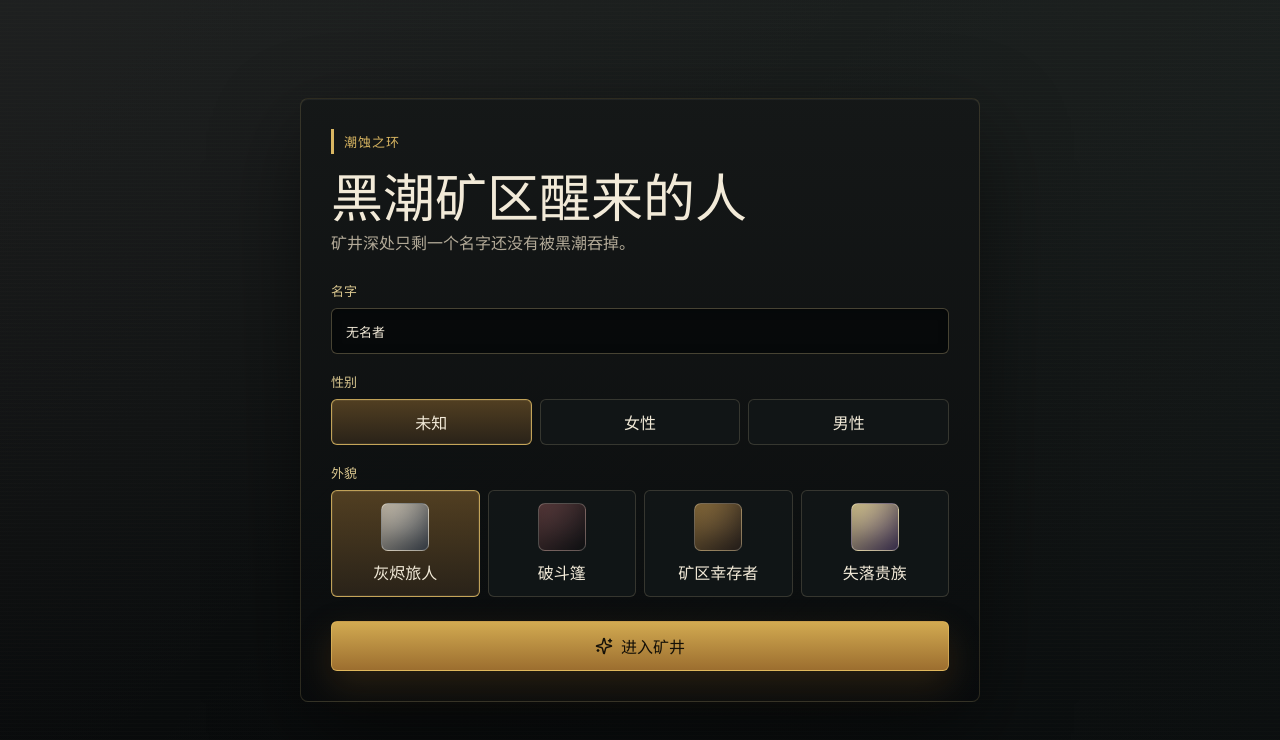
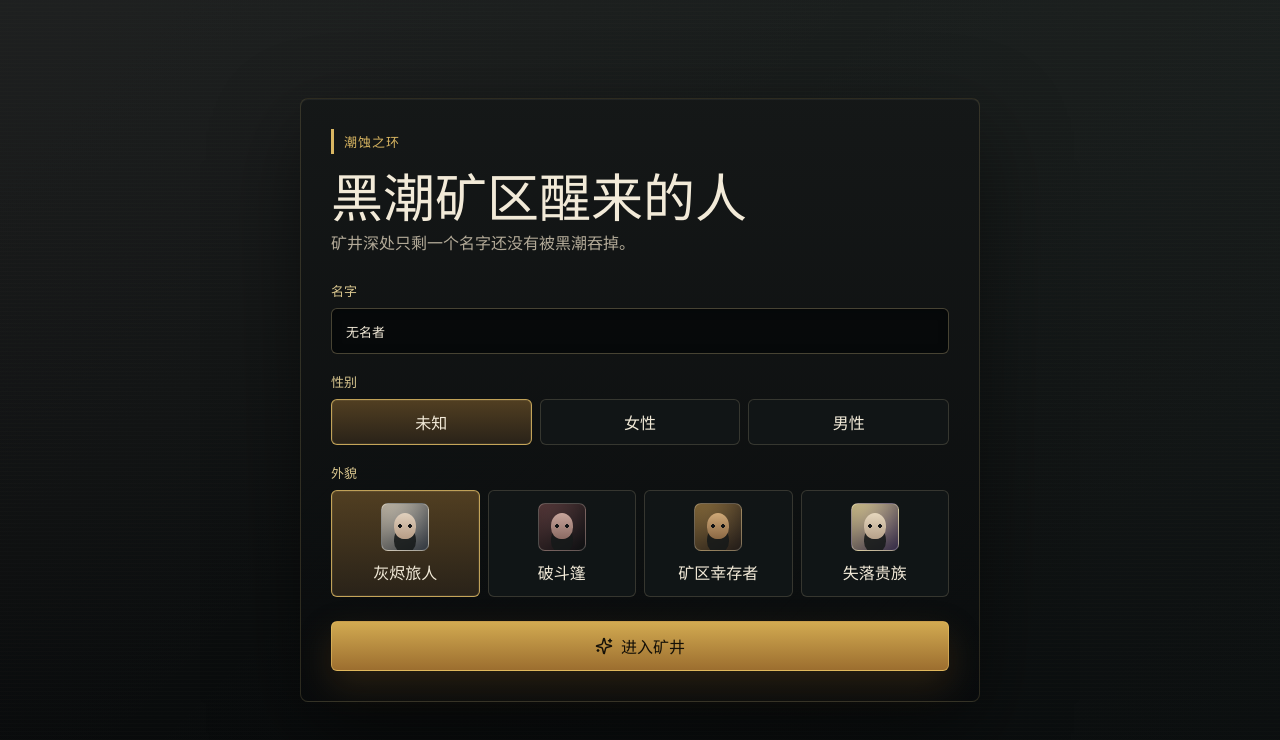
Before and after one commit to hannnnnnnny/RPG-Game, a React (Vite) app: page / in a window 1280 px wide. Shown: the top 740 px of the page. Built offline with nearby package versions, Linux system fonts and the light colour scheme.

Commit message:
Make prototype characters face-readable

```diff
--- a/src/game/scenes/MineIntroScene.ts
+++ b/src/game/scenes/MineIntroScene.ts
@@ -99,26 +99,47 @@ export class MineIntroScene extends Phaser.Scene {
 
   private createPlayer() {
     const texture = this.make.graphics({ x: 0, y: 0 });
-    texture.fillStyle(0xc8c2b5, 1);
-    texture.fillCircle(16, 16, 14);
-    texture.fillStyle(0x2d3942, 1);
-    texture.fillRect(10, 13, 12, 18);
-    texture.generateTexture("player", 32, 32);
+    texture.fillStyle(0x111820, 1);
+    texture.fillRoundedRect(11, 21, 26, 28, 7);
+    texture.fillStyle(0x26313a, 1);
+    texture.fillTriangle(7, 26, 24, 5, 41, 26);
+    texture.fillRoundedRect(8, 19, 32, 19, 11);
+    texture.fillStyle(0xd8c9b8, 1);
+    texture.fillEllipse(24, 25, 22, 26);
+    texture.fillStyle(0x121416, 1);
+    texture.fillCircle(19, 23, 2);
+    texture.fillCircle(29, 23, 2);
+    texture.lineStyle(1, 0x7f685c, 0.9);
+    texture.lineBetween(24, 25, 23, 30);
+    texture.lineStyle(2, 0x2f3941, 1);
+    texture.strokeRoundedRect(8, 19, 32, 19, 11);
+    texture.fillStyle(0x1b252c, 1);
+    texture.fillRect(17, 39, 14, 11);
+    texture.generateTexture("player", 48, 56);
     texture.destroy();
 
     this.player = this.physics.add.image(155, 165, "player");
-    this.player.setCircle(14);
+    this.player.setCircle(18, 6, 12);
     this.player.setCollideWorldBounds(true);
   }
 
   private createEnemies() {
     const texture = this.make.graphics({ x: 0, y: 0 });
-    texture.fillStyle(0x4f235d, 1);
-    texture.fillCircle(18, 18, 16);
-    texture.fillStyle(0x050505, 1);
-    texture.fillCircle(13, 14, 3);
-    texture.fillCircle(23, 14, 3);
-    texture.generateTexture("infected-dwarf", 36, 36);
+    texture.fillStyle(0x2a122f, 1);
+    texture.fillRoundedRect(10, 22, 24, 24, 6);
+    texture.fillStyle(0x6b2c80, 1);
+    texture.fillEllipse(22, 22, 30, 34);
+    texture.fillStyle(0x050506, 1);
+    texture.fillCircle(16, 19, 3);
+    texture.fillCircle(28, 19, 3);
+    texture.lineStyle(2, 0x1a071f, 1);
+    texture.lineBetween(17, 30, 27, 30);
+    texture.lineStyle(2, 0x9d5fb4, 0.72);
+    texture.lineBetween(11, 13, 7, 9);
+    texture.lineBetween(33, 13, 37, 9);
+    texture.fillStyle(0x2d1735, 1);
+    texture.fillRect(16, 38, 12, 10);
+    texture.generateTexture("infected-dwarf", 44, 52);
     texture.destroy();
 
     [
@@ -127,7 +148,7 @@ export class MineIntroScene extends Phaser.Scene {
       [1075, 575]
     ].forEach(([x, y]) => {
       const body = this.physics.add.image(x, y, "infected-dwarf");
-      body.setCircle(16);
+      body.setCircle(17, 5, 8);
       body.setCollideWorldBounds(true);
       this.enemies.push({ body, hp: 32, attackCooldown: 0 });
     });
--- a/src/styles.css
+++ b/src/styles.css
@@ -228,10 +228,12 @@ input:focus-visible {
 .portrait {
   width: 48px;
   height: 48px;
+  position: relative;
   border-radius: 7px;
   border: 1px solid rgba(239, 232, 215, 0.24);
   display: block;
   box-shadow: inset 0 -12px 20px rgba(0, 0, 0, 0.24);
+  overflow: hidden;
 }
 
 .portrait.ashen {
@@ -248,6 +250,44 @@ input:focus-visible {
 
 .portrait.noble {
   background: linear-gradient(135deg, #d9c990, #44375c);
+}
+
+.portrait::before {
+  content: "";
+  position: absolute;
+  left: 50%;
+  top: 9px;
+  width: 22px;
+  height: 26px;
+  transform: translateX(-50%);
+  border-radius: 50% 50% 45% 45%;
+  background: linear-gradient(180deg, #e0d0bd, #b79d86);
+  box-shadow: 0 14px 0 rgba(22, 25, 25, 0.86);
+}
+
+.portrait::after {
+  content: "";
+  position: absolute;
+  left: 50%;
+  top: 20px;
+  width: 14px;
+  height: 4px;
+  transform: translateX(-50%);
+  background:
+    radial-gradient(circle at 2px 2px, #121416 0 2px, transparent 2px),
+    radial-gradient(circle at 12px 2px, #121416 0 2px, transparent 2px);
+}
+
+.portrait.wanderer::before {
+  background: linear-gradient(180deg, #c8a59c, #8b6b63);
+}
+
+.portrait.miner::before {
+  background: linear-gradient(180deg, #d0a978, #8b6844);
+}
+
+.portrait.noble::before {
+  background: linear-gradient(180deg, #e6d7bd, #b6a18a);
 }
 
 .primary-action {
```
Also changed, not shown: 1 other file (tests, documents, lock files or other folders).
